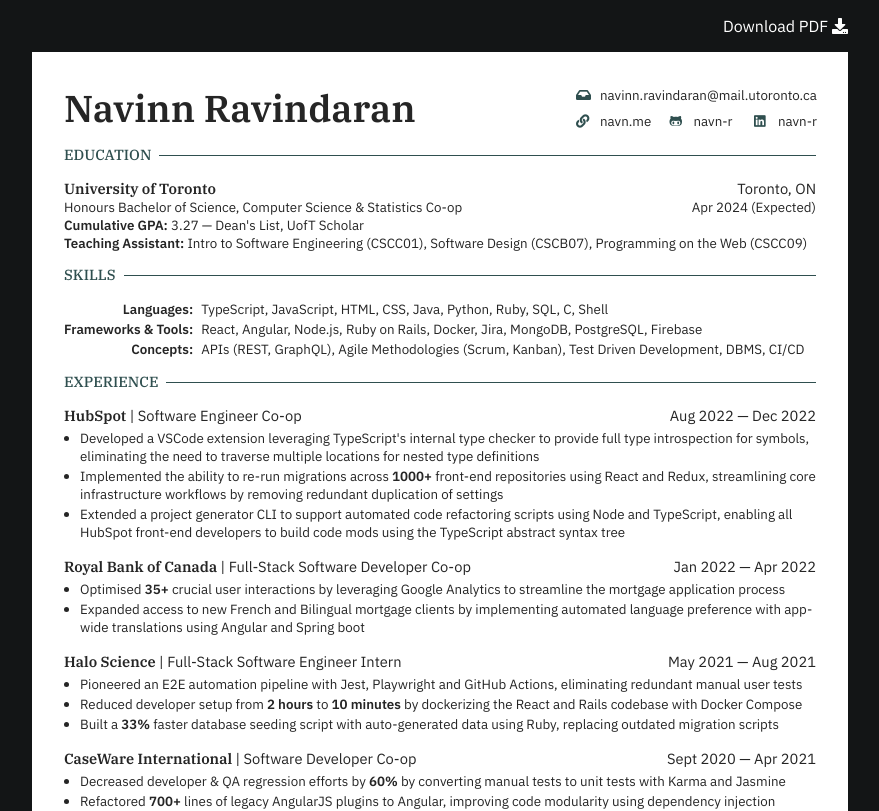
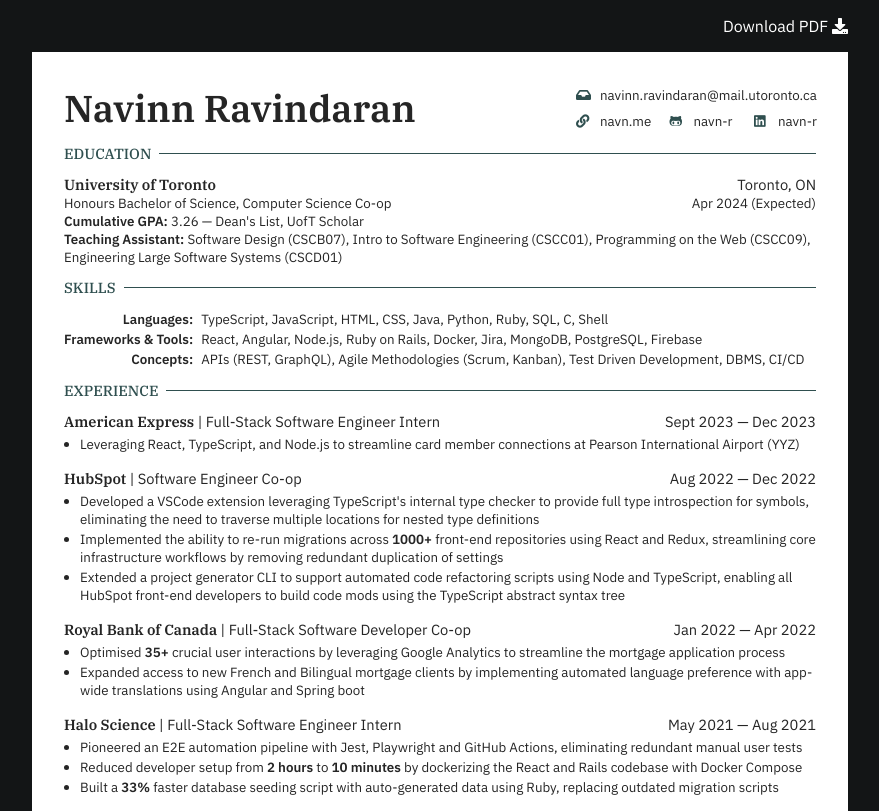
Before and after one commit to navn-r/resume, a Svelte app: page / in a window 1280 px wide. Shown: the top 811 px of the page, without its empty margins (200-1079 px from the left). Built offline with nearby package versions, Linux system fonts and the light colour scheme.

Commit message:
feat: fall '23 update

```diff
--- a/src/App.svelte
+++ b/src/App.svelte
@@ -29,16 +29,16 @@
 <main in:fade={{ delay: 250, duration: 300 }}>
   <Header basics={resume.basics} />
 
-  <h3><span>EDUCATION</span></h3>
+  <h3>EDUCATION</h3>
   <Education education={resume.education} />
 
-  <h3><span>SKILLS</span></h3>
+  <h3>SKILLS</h3>
   <Skills skills={resume.skills} />
 
-  <h3><span>EXPERIENCE</span></h3>
+  <h3>EXPERIENCE</h3>
   <Experience experience={resume.work} />
 
-  <h3><span>PROJECTS</span></h3>
+  <h3>PROJECTS</h3>
   <Projects projects={resume.projects} />
 </main>
 
@@ -130,14 +130,14 @@
     font-size: var(--title);
     color: var(--gray);
     font-weight: 400;
+    display: flex;
 
-    border-bottom: 1px solid var(--gray);
-    line-height: 0rem;
-    margin: 1.4375rem 0;
-
-    span {
-      background-color: var(--bg);
-      padding-right: 0.5rem;
+    margin: 0.75rem 0;
+    &::after {
+      content: '';
+      flex: 1 1;
+      border-bottom: 1px solid var(--gray);
+      margin: auto 0 auto 0.5rem;
     }
   }
 
--- a/src/resume.json
+++ b/src/resume.json
@@ -24,6 +24,17 @@
     ]
   },
   "work": [
+    {
+      "name": "American Express",
+      "location": "Toronto, ON",
+      "position": "Full-Stack Software Engineer Intern",
+      "url": "https://www.americanexpress.com/en-ca/",
+      "startDate": "2023-09-05",
+      "endDate": "2023-12-22",
+      "highlights": [
+        "Leveraging React, TypeScript, and Node.js to streamline card member connections at Pearson International Airport (YYZ)"
+      ]
+    },
     {
       "name": "HubSpot",
       "location": "Toronto, ON",
@@ -81,15 +92,16 @@
       "institution": "University of Toronto",
       "location": "Toronto, ON",
       "url": "https://www.utoronto.ca/",
-      "area": "Computer Science & Statistics Co-op",
+      "area": "Computer Science Co-op",
       "studyType": "Honours Bachelor of Science",
       "startDate": "2019-09-08",
       "endDate": "2024-04-30",
-      "score": "3.27",
+      "score": "3.26",
       "courses": [
+        "Software Design (CSCB07)",
         "Intro to Software Engineering (CSCC01)",
-        "Software Design (CSCB07)",
-        "Programming on the Web (CSCC09)"
+        "Programming on the Web (CSCC09)",
+        "Engineering Large Software Systems (CSCD01)"
       ],
       "awards": ["Dean's List", "UofT Scholar"]
     }
@@ -143,7 +155,6 @@
       "startDate": "2022-07",
       "endDate": "2022-08",
       "repo": "https://github.com/navn-r/drawhub",
-      "url": "https://drawhub.tech",
       "type": "Website",
       "technology": [
         "React",
@@ -160,7 +171,7 @@
     },
     {
       "name": "Noten",
-      "description": "A grade tracker with <strong>100+</strong> installs featuring multi-semester management, multiple grade scales, grade prediction, and selective course + grade calculation",
+      "description": "A semester-based grade tracker with <strong>100+</strong> installs, multiple grade scales, grade prediction, and selective calculation",
       "highlights": [],
       "startDate": "2020-04",
       "endDate": "2020-05",
--- a/src/sections/Experience.svelte
+++ b/src/sections/Experience.svelte
@@ -11,11 +11,13 @@
       <span><a href={work.url}>{work.name}</a> | {work.position}</span>
       <span>{formatDate(work.startDate)} — {formatDate(work.endDate)}</span>
     </p>
-    <ul>
-      {#each work.highlights as highlight}
-        <li>{@html highlight}</li>
-      {/each}
-    </ul>
+    {#if work.highlights.length > 0}
+      <ul>
+        {#each work.highlights as highlight}
+          <li>{@html highlight}</li>
+        {/each}
+      </ul>
+    {/if}
   {/each}
 </section>
 
--- a/src/sections/Projects.svelte
+++ b/src/sections/Projects.svelte
@@ -8,7 +8,9 @@
   {#each projects as project}
     <p>
       <strong>{project.name}</strong>
-      <a href={project.url}>(<strong>{project.type}</strong>)</a>
+      {#if project.url}
+        <a href={project.url}>(<strong>{project.type}</strong>)</a>
+      {/if}
       <a href={project.repo}>(<strong>GitHub</strong>)</a>
     </p>
     <ul>
```
